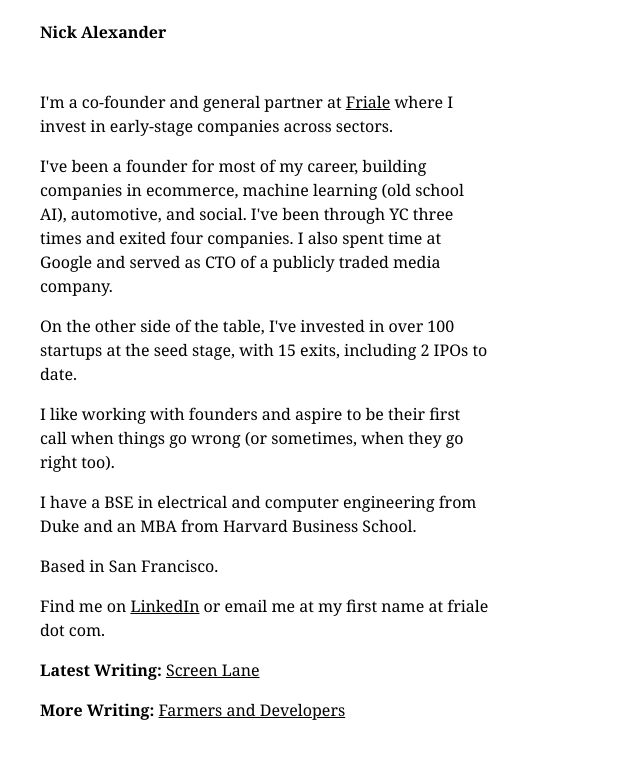
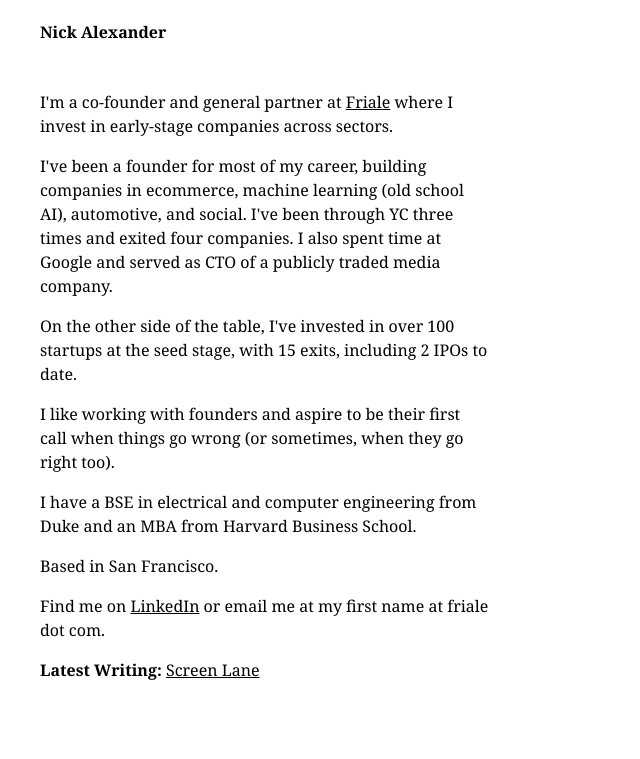
Before and after one commit to nick2k5/nick2k5.github.io, a Jekyll site: the page built from index.html, in a window 1280 px wide. Shown: the top 759 px of the page, without its empty margins (0-640 px from the left). Built offline with Jekyll 4.4.1, drawn with Linux system fonts in a browser that asks for light colours.

Commit message:
Remove More Writing section from homepage
Co-Authored-By: Claude Fable 5 <noreply@anthropic.com>

```diff
--- a/index.html
+++ b/index.html
@@ -12,4 +12,3 @@ title: Home
 <p>Find me on <a href="https://www.linkedin.com/in/ndalexander/">LinkedIn</a> or email me at my first name at friale dot com.
 
 <p><b>Latest Writing:</b> <a href="/screen-lane.html">Screen Lane</a>
-<p><b>More Writing:</b> <a href="/farmers.html">Farmers and Developers</a>
```
